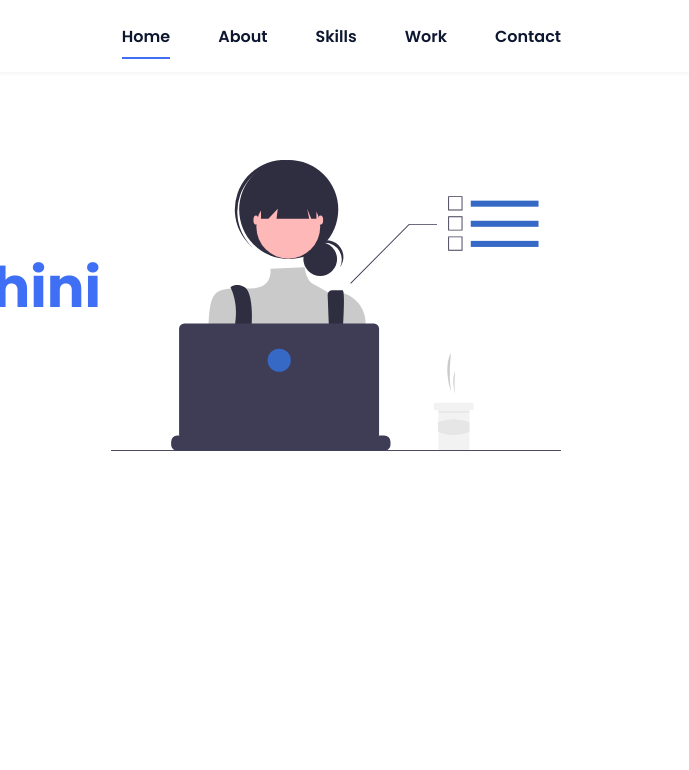
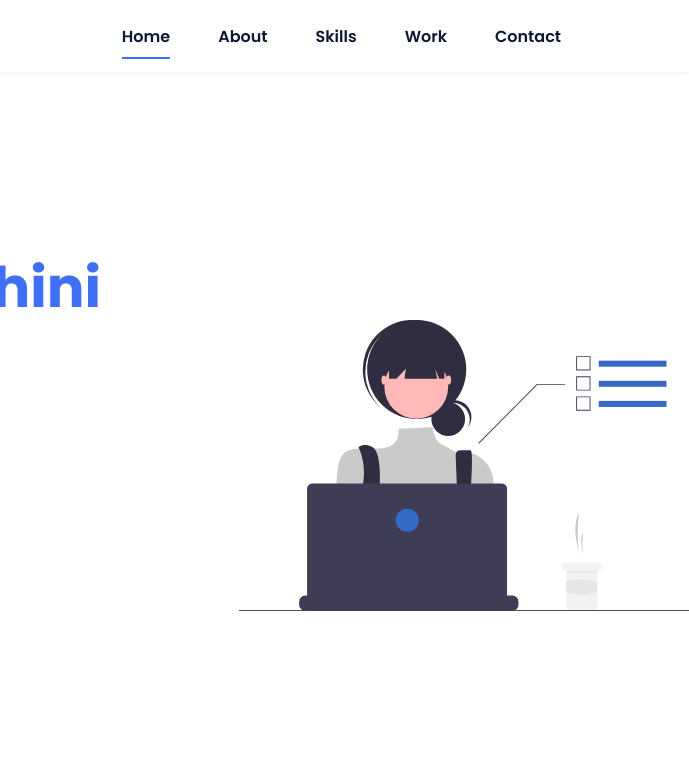
Before and after one commit to DevadharshiniSK/My_Portfolio, a plain HTML site: page index.html in a window 1280 px wide. Shown: the top 770 px of the page, 591-1280 px from the left. Drawn offline with nearby package versions, Linux system fonts and the light colour scheme.

Commit message:
second commit

```diff
--- a/style.css
+++ b/style.css
@@ -215,9 +215,9 @@
 }
 .home__img{
   position: absolute;
-  right: 0;
-  bottom: 0;
-  width: 200px;
+ right: 0;
+ top: 40%;
+  width: 250px;
 }
 
 
@@ -361,15 +361,6 @@
   font-size: var(--smaller-font-size);
 }
 
-/* MEDIA QUERIES*/
-@media screen and (max-width: 320px) {
-  .home {
-    row-gap: 2rem;
-  }
-  .home__img {
-    width: 200px;
-  }
-}
 
 @media screen and (min-width: 576px) {
   .home {
@@ -451,8 +442,7 @@
   }
   .home__img {
     width: 400px;
-   top:20%;
-   right: 10%;
+    bottom: 10%;
 
   }
   .about__container {
@@ -483,6 +473,5 @@
   }
   .home__img {
     width: 450px;
-    position: absolute;
   }
 }
```
Also changed, not shown: index.html (+1 -1 lines).
